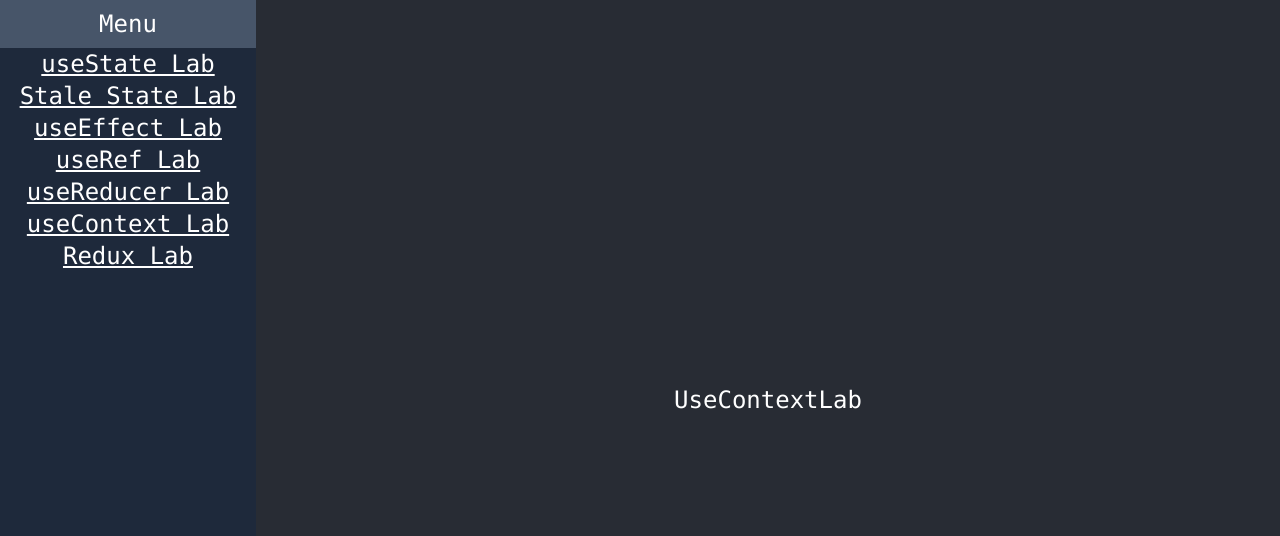
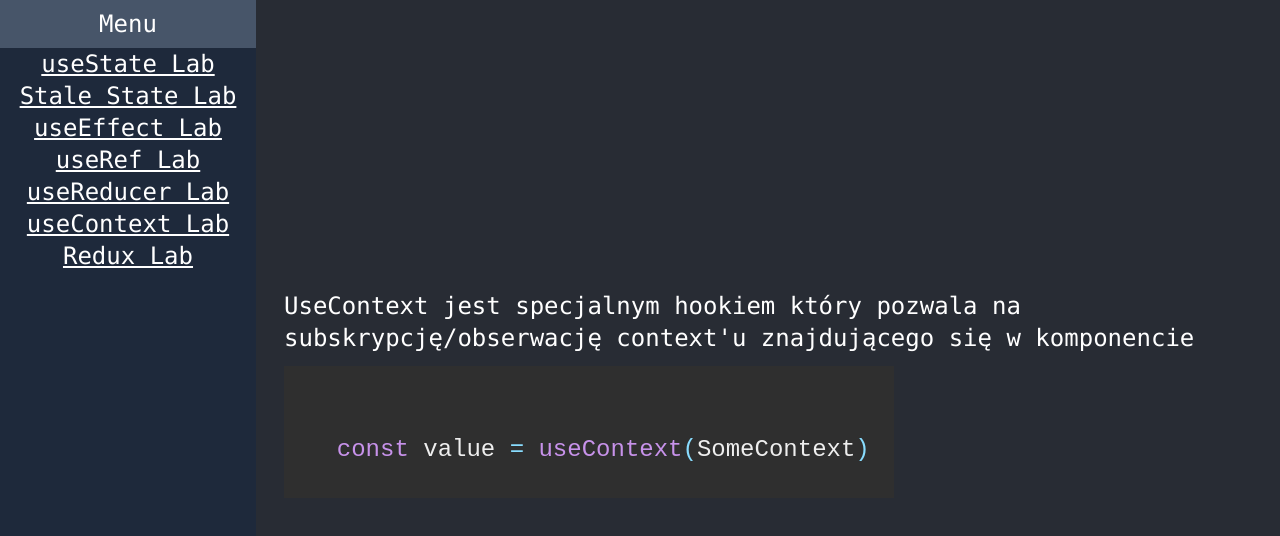
Before and after one commit to DominikRasinski/react-simple-practise, a React (Create React App) app in the folder react-laboratory/laboratory/: page /useContextLab in a window 1280 px wide. Shown: the top 536 px of the page. Built offline with nearby package versions, Linux system fonts and the light colour scheme.

Commit message:
Add basic documentation and enhance UseContextLab component

```diff
--- a/react-laboratory/laboratory/src/labolatory/useContextLab.tsx
+++ b/react-laboratory/laboratory/src/labolatory/useContextLab.tsx
@@ -1,9 +1,21 @@
-import { LaboContainer } from '../components/laboContainer';
+import { LaboContainer } from "../components/laboContainer";
+import { InsideContainers } from "../components/InsideContainers";
+import { HighlighSyntax } from "../components/HighlighSyntax";
+
+const codeExample = `
+  const value = useContext(SomeContext)
+`;
 
 export const UseContextLab = () => {
   return (
     <LaboContainer>
-      <div>UseContextLab</div>
+      <InsideContainers type="toLeft">
+        <div>
+          UseContext jest specjalnym hookiem który pozwala na
+          subskrypcję/obserwację context'u znajdującego się w komponencie
+        </div>
+        <HighlighSyntax codeString={codeExample} />
+      </InsideContainers>
     </LaboContainer>
   );
 };
```
Also changed, not shown: react-laboratory/laboratory/src/documentation/generaDoxumentation.md (added, +7 -0 lines).
